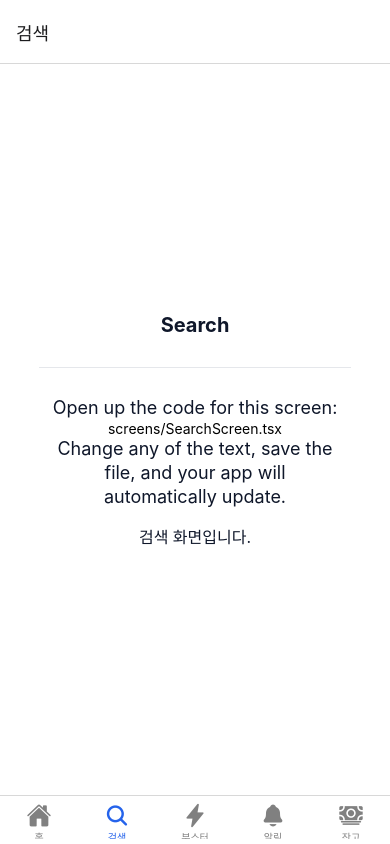
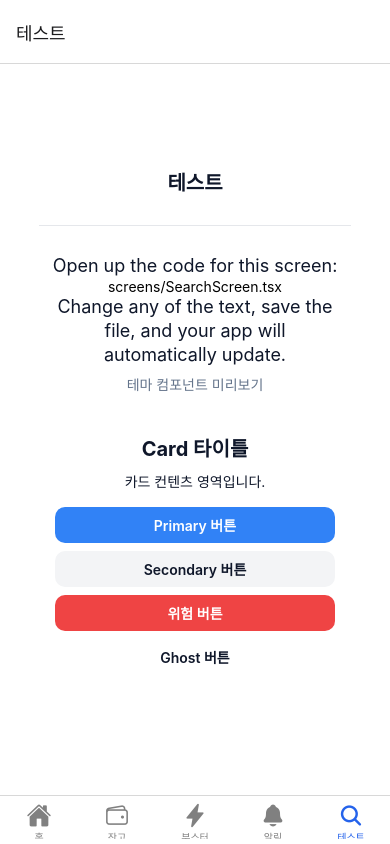
Before and after one commit to inpiniti/potato-invest-app, a React Native app: screen /Search in a window 390 px wide. Built offline with nearby package versions, Linux system fonts and the light colour scheme.

Commit message:
Add UI components and update navigation structure
- Introduced new UI components: Button, Card, and Heading.
- Updated Search tab label to "테스트" and added component previews.
- Swapped positions of Balance and Search tabs, updated Balance tab icon.

```diff
--- /dev/null
+++ b/components/ui/Button.tsx
@@ -0,0 +1,29 @@
+import React from 'react';
+import { Pressable, Text, PressableProps } from 'react-native';
+
+export type ButtonProps = PressableProps & {
+  title: string;
+  variant?: 'primary' | 'secondary' | 'destructive' | 'ghost';
+};
+
+export const Button = ({ title, variant = 'primary', className = '', ...rest }: ButtonProps) => {
+  const base = 'px-4 py-2 rounded-app items-center justify-center';
+  const variants: Record<string, string> = {
+    primary: 'bg-primary',
+    secondary: 'bg-secondary',
+    destructive: 'bg-destructive',
+    ghost: 'bg-transparent',
+  };
+  const textVariants: Record<string, string> = {
+    primary: 'text-primary-foreground',
+    secondary: 'text-secondary-foreground',
+    destructive: 'text-white',
+    ghost: 'text-foreground',
+  };
+
+  return (
+    <Pressable className={`${base} ${variants[variant]} ${className}`} {...rest}>
+      <Text className={`font-semibold ${textVariants[variant]}`}>{title}</Text>
+    </Pressable>
+  );
+};
--- /dev/null
+++ b/components/ui/Card.tsx
@@ -0,0 +1,13 @@
+import React from 'react';
+import { View, ViewProps } from 'react-native';
+
+export type CardProps = ViewProps & {
+  padded?: boolean;
+};
+
+export const Card = ({ className = '', padded = true, ...rest }: CardProps) => {
+  const padding = padded ? 'p-4' : '';
+  return (
+    <View className={`rounded-app bg-card ${padding} ${className}`} {...rest} />
+  );
+};
--- /dev/null
+++ b/components/ui/Heading.tsx
@@ -0,0 +1,15 @@
+import React from 'react';
+import { Text, TextProps } from 'react-native';
+
+export type HeadingProps = TextProps & {
+  level?: 1 | 2 | 3;
+};
+
+export const Heading = ({ level = 1, className = '', ...rest }: HeadingProps) => {
+  const sizes = {
+    1: 'text-2xl',
+    2: 'text-xl',
+    3: 'text-lg',
+  } as const;
+  return <Text className={`${sizes[level]} font-bold text-foreground ${className}`} {...rest} />;
+};
--- a/navigation/RootNavigator.tsx
+++ b/navigation/RootNavigator.tsx
@@ -40,7 +40,7 @@ function TabNavigator() {
         tabBarStyle: { backgroundColor: '#fff' },
         tabBarIcon: ({ color, size }) => {
           let name: keyof typeof Ionicons.glyphMap = 'home';
-          switch (route.name) {
+      switch (route.name) {
             case 'Home':
               name = 'home';
               break;
@@ -54,21 +54,21 @@ function TabNavigator() {
               name = 'notifications';
               break;
             case 'Balance':
-              name = 'cash';
+        name = 'wallet-outline';
               break;
           }
           return <Ionicons name={name} size={size} color={color} />;
         },
       })}>
       <Tab.Screen name="Home" component={HomeScreen} options={{ title: '홈' }} />
-      <Tab.Screen name="Search" component={SearchScreen} options={{ title: '검색' }} />
+      <Tab.Screen name="Balance" component={BalanceScreen} options={{ title: '잔고' }} />
       <Tab.Screen name="Booster" component={BoosterScreen} options={{ title: '부스터' }} />
       <Tab.Screen
         name="Notifications"
         component={NotificationsScreen}
         options={{ title: '알림' }}
       />
-      <Tab.Screen name="Balance" component={BalanceScreen} options={{ title: '잔고' }} />
+      <Tab.Screen name="Search" component={SearchScreen} options={{ title: '테스트' }} />
     </Tab.Navigator>
   );
 }
--- a/screens/SearchScreen.tsx
+++ b/screens/SearchScreen.tsx
@@ -1,12 +1,23 @@
 import React from 'react';
 import { View, Text } from 'react-native';
 import { ScreenContent } from '../components/ScreenContent';
+import { Card } from '../components/ui/Card';
+import { Button } from '../components/ui/Button';
+import { Heading } from '../components/ui/Heading';
 
 export default function SearchScreen() {
   return (
     <View className="flex-1">
-      <ScreenContent title="Search" path="screens/SearchScreen.tsx">
-        <Text className="mt-4 text-center text-base text-foreground">검색 화면입니다.</Text>
+      <ScreenContent title="테스트" path="screens/SearchScreen.tsx">
+        <Text className="mt-2 text-center text-sm text-muted-foreground">테마 컴포넌트 미리보기</Text>
+        <Card className="mt-6 w-4/5 items-center">
+          <Heading level={2}>Card 타이틀</Heading>
+          <Text className="mt-2 text-center text-foreground">카드 컨텐츠 영역입니다.</Text>
+          <Button className="mt-4 self-stretch" title="Primary 버튼" />
+          <Button className="mt-2 self-stretch" title="Secondary 버튼" variant="secondary" />
+          <Button className="mt-2 self-stretch" title="위험 버튼" variant="destructive" />
+          <Button className="mt-2 self-stretch" title="Ghost 버튼" variant="ghost" />
+        </Card>
       </ScreenContent>
     </View>
   );
```
Also changed, not shown: 1 other file (tests, documents, lock files or other folders).
